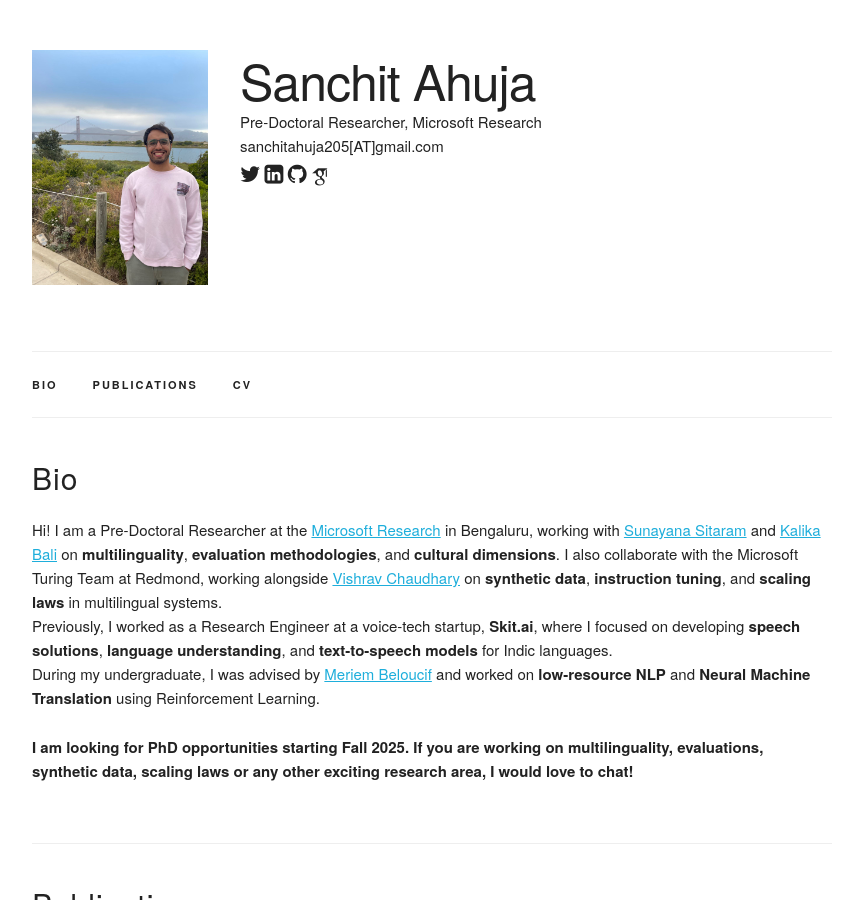
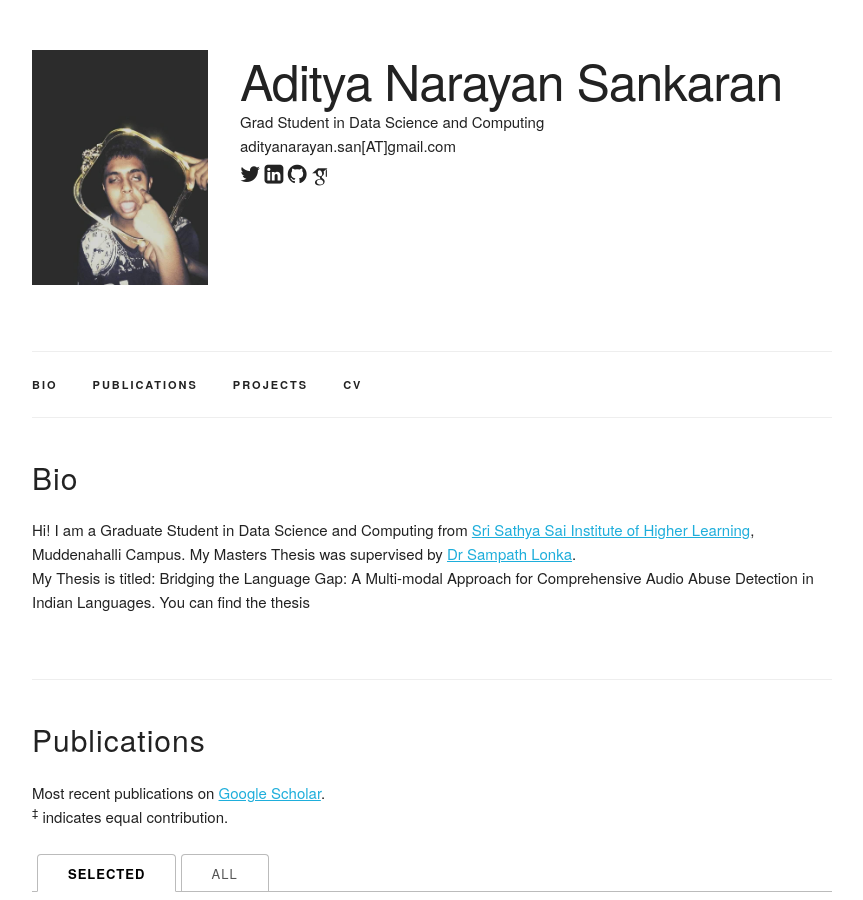
Before and after one commit to callmesanfornow/callmesanfornow.github.io, a Jekyll site: the page built from index.html, in a window 1280 px wide and 900 px high. Shown: the whole window, without its empty margins (208-1071 px from the left). Built offline with Jekyll 4.4.1, drawn with Linux system fonts in a browser that asks for light colours; some web fonts are replaced; some of the changed text lies outside the part shown.

Commit message:
helloworld

```diff
--- a/_data/main_info.yaml
+++ b/_data/main_info.yaml
@@ -1,9 +1,9 @@
-name: "Sanchit Ahuja"
-title: "Pre-Doctoral Researcher, Microsoft Research"
-email: "sanchitahuja205[AT]gmail.com"
-profile_pic: "/assets/profile-pics/profile_pic.jpeg"
-twitter: "https://x.com/SanchitAhuja7"
-linkedin: "https://www.linkedin.com/in/sanchitahuja/"
-# github: "https://www.linkedin.com/in/sanchitahuja/"
-github: "https://github.com/sanchit-ahuja"
-google_scholar: "https://scholar.google.com/citations?user=fbcft5sAAAAJ&hl=en"
+name: "Aditya Narayan Sankaran"
+title: "Grad Student in Data Science and Computing"
+email: "adityanarayan.san[AT]gmail.com"
+profile_pic: "/assets/profile-pics/profile_pic.jpg"
+twitter: "https://x.com/areyounuts_san"
+linkedin: "https://www.linkedin.com/in/aditya-narayan-san/"
+github: "https://github.com/callmesanfornow"
+google_scholar: "https://scholar.google.com/citations?user=r0JrmtMAAAAJ&hl=en"
+bluesky: "callmesan.bsky.social"
--- a/_layouts/default.html
+++ b/_layouts/default.html
@@ -6,13 +6,13 @@
   –––––––––––––––––––––––––––––––––––––––––––––––––– -->
   <meta charset="utf-8">
   <title>{{ site.data.main_info.name }} | {{ page.title }}</title>
-  <meta name="description" content="Sanchit Ahuja">
-  <meta name="author" content="Sanchit Ahuja">
-  <meta property="og:title" content="Sanchit Auhja" />
+  <meta name="description" content="Aditya Narayan Sankaran">
+  <meta name="author" content="Aditya Narayan Sankaran">
+  <meta property="og:title" content="Aditya Narayan Sankaran" />
   <meta property="og:type" content="website" />
   <meta property="og:url" content="http://www.martinsaveski.com" />
-  <meta property="og:site_name" content="Sanchit Ahuja" />
-  <link rel="canonical" href="https://sanchit-ahuja.github.io/" />
+  <meta property="og:site_name" content="Aditya Narayan Sankaran" />
+  <link rel="canonical" href="https://callmesanfornow.github.io/" />
 
   <!-- Mobile Specific Metas
   –––––––––––––––––––––––––––––––––––––––––––––––––– -->
@@ -102,9 +102,8 @@
       <div class="container">
         <ul class="navbar-list">
           <li class="navbar-item"><a class="navbar-link" href={{ "/index.html#bio" | prepend: site.baseurl }}>Bio</a></li>
-          <!-- <li class="navbar-item"><a class="navbar-link" href={{ "/index.html#prospective-students" | prepend: site.baseurl }}>Prospective Students</a></li> -->
           <li class="navbar-item"><a class="navbar-link" href={{ "/index.html#publications" | prepend: site.baseurl }}>Publications</a></li>
-          <!--<li class="navbar-item"><a class="navbar-link" href={{ "/index.html#projects" | prepend: site.baseurl }}>Projects</a></li>-->
+          <li class="navbar-item"><a class="navbar-link" href={{ "/index.html#projects" | prepend: site.baseurl }}>Projects</a></li>
           <li class="navbar-item"><a class="navbar-link" href={{ "/index.html#resume" | prepend: site.baseurl }}>CV</a></li>
         </ul>
       </div>
@@ -114,27 +113,7 @@
 
     <div class="footer">
       <div class="row">
-        This website is based on a template by <a href="https://faculty.washington.edu/msaveski/">Martin Saveski</a>.
-        <!-- <div class="four columns">
-          {{ site.data.main_info.name }}
-        </div>
-        <div class="four columns">
-          {{ site.data.main_info.email }}
-        </div>
-        <div class="four columns">
-          <span onclick="window.open('{{ site.data.main_info.twitter }}')" style="cursor: pointer">
-            <i class="fa fa-twitter" aria-hidden="true"></i>
-          </span>
-          <span onclick="window.open('{{ site.data.main_info.linkedin }}')" style="cursor: pointer">
-            <i class="fa fa-linkedin-square" aria-hidden="true"></i>
-          </span>
-          <span onclick="window.open('{{ site.data.main_info.github }}')" style="cursor: pointer">
-            <i class="fa fa-github" aria-hidden="true"></i>
-          </span>
-          <span onclick="window.open('{{ site.data.main_info.google_scholar }}')" style="cursor: pointer">
-            <i class="ai ai-google-scholar ai-lg" aria-hidden="true"></i>
-          </span>
-        </div> -->
+        Much thanks to Martin Saveski for the Template. You can find it <a href="https://github.com/msaveski/www_personal">here</a>.
       </div>
     </div>
 
--- a/index.html
+++ b/index.html
@@ -6,15 +6,15 @@
 <div class="docs-section" id="bio">
   <h4>Bio</h4>
   <p>
-    Hi! I am a Pre-Doctoral Researcher at the <a href="https://www.microsoft.com/en-us/research/lab/microsoft-research-india/" target="_blank">Microsoft Research</a> in Bengaluru, working with <a href="https://www.microsoft.com/en-us/research/people/sunayana/" target="_blank">Sunayana Sitaram</a> and <a href="https://www.microsoft.com/en-us/research/people/kalikab/" target="_blank">Kalika Bali</a> on <b>multilinguality</b>, <b>evaluation methodologies</b>, and <b>cultural dimensions</b>. I also collaborate with the Microsoft Turing Team at Redmond, working alongside <a href="https://www.microsoft.com/en-us/research/people/vchaudhary/" target="_blank">Vishrav Chaudhary</a> on <b>synthetic data</b>, <b>instruction tuning</b>, and <b>scaling laws</b> in multilingual systems.
+    Hi! I am a Graduate Student in Data Science and Computing from <a href="https://www.sssihl.edu.in/" target="_blank">Sri Sathya Sai Institute of Higher Learning</a>, Muddenahalli Campus. My Masters Thesis was supervised by <a href="https://scholar.google.co.in/citations?user=IahaV5wAAAAJ&hl=en" target="_blank">Dr Sampath Lonka</a>.
+    <br/>
+    My Thesis is titled: Bridging the Language Gap: A Multi-modal Approach for Comprehensive Audio Abuse Detection in Indian Languages. You can find the thesis <a href="https://drive.google.com/file/d/1akE61TW3ir1L9b3aDPWD5Wtv02B_oomJ/view?usp=sharing" target="_blank"> </a>
     <br>
-Previously, I worked as a Research Engineer at a voice-tech startup, <b>Skit.ai</b>, where I focused on developing <b>speech solutions</b>, <b>language understanding</b>, and <b>text-to-speech models</b> for Indic languages.<br>
-During my undergraduate, I was advised by <a href="https://belomeriem.github.io/" target="_blank">Meriem Beloucif</a> and worked on <b>low-resource NLP</b> and <b>Neural Machine Translation</b> using Reinforcement Learning.
 </p>
-
+<!--
 <h6>
   <b>I am looking for PhD opportunities starting Fall 2025. If you are working on multilinguality, evaluations, synthetic data, scaling laws or any other exciting research area, I would love to chat!</b>
-</h6>
+</h6> -->
 
 </div>
 
```
Also changed, not shown: other parts of index.html (+1 -1 lines), README.md, assets/profile-pics/profile_pic.jpeg (deleted), assets/profile-pics/profile_pic.jpg (added).
